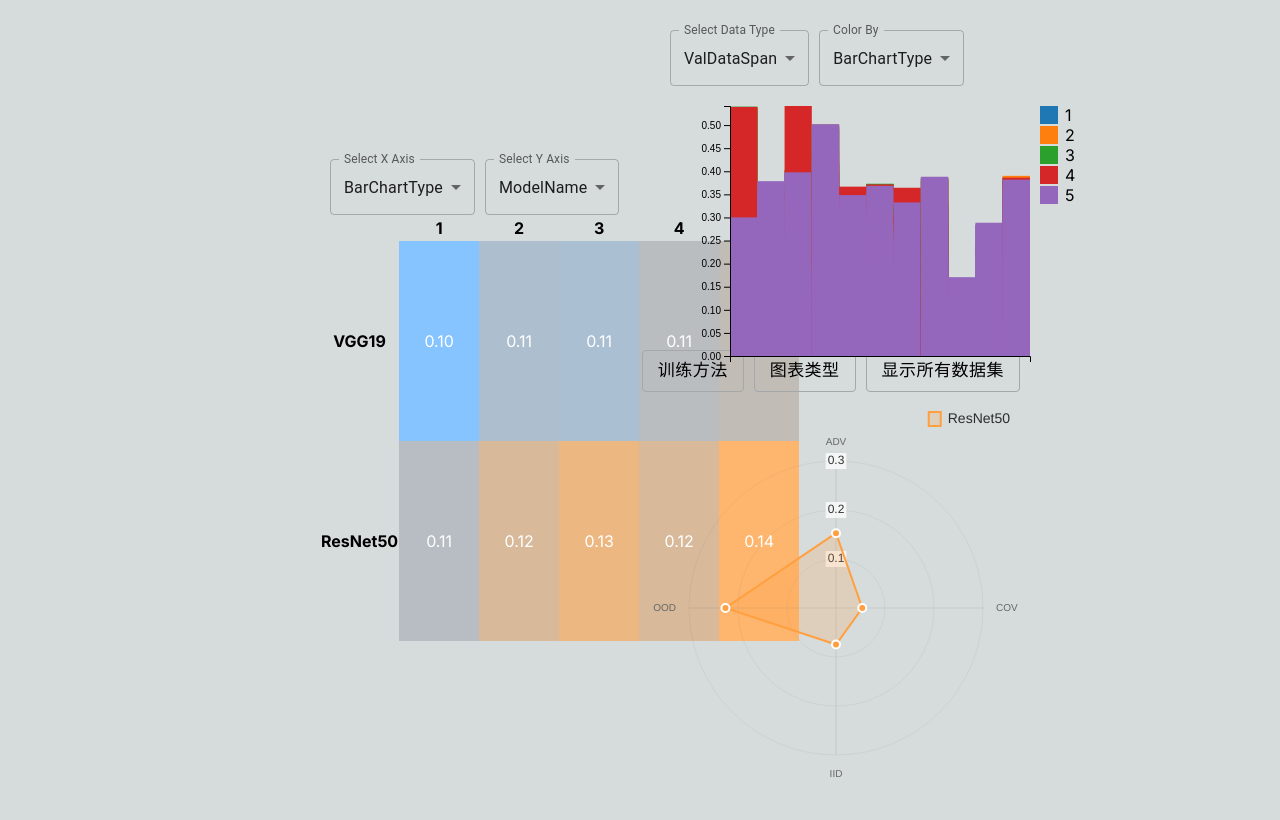
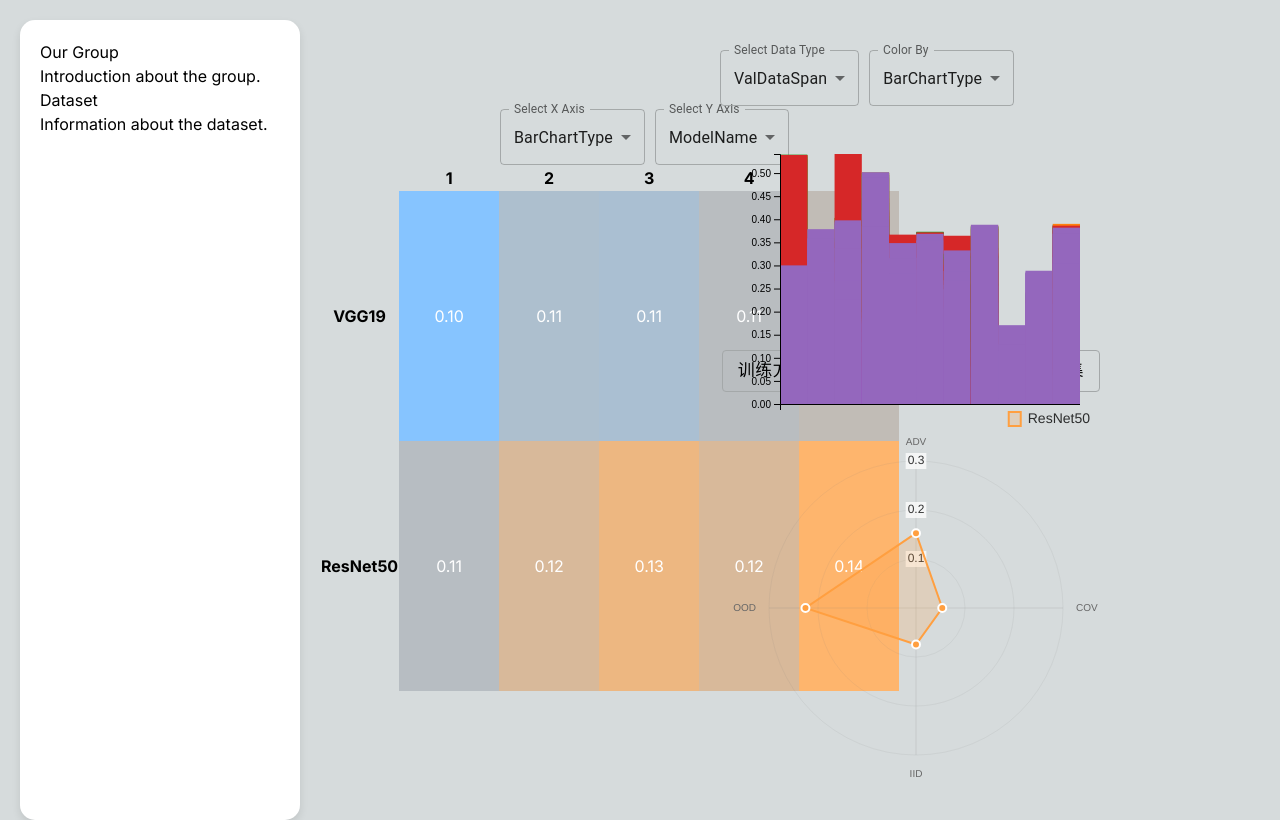
Before and after one commit to JA101617/Visualization-visual-comparison-interface, a Next.js app: page / in a window 1280 px wide. Built offline with nearby package versions, Linux system fonts and the light colour scheme.

Commit message:
微调了组件的位置

```diff
--- a/app/BarChart.js
+++ b/app/BarChart.js
@@ -42,7 +42,7 @@
     //const containerWidth = containerRef.current.clientWidth;
     //const containerHeight = window.innerHeight * 0.8;
 
-    const margin = { top: 20, right: 100, bottom: 10, left: 60 };
+    const margin = { top: 0, right: 0, bottom: 10, left: 60 };
     const width = 300;//containerWidth - margin.left - margin.right;
     const height = 250;//containerHeight - margin.top - margin.bottom;
 
@@ -162,6 +162,8 @@
           </Select>
         </FormControl>
       </div>
+      <br></br>
+      <br></br>
       <svg ref={svgRef}></svg>
     </div>
   );
--- a/app/Heatmap.js
+++ b/app/Heatmap.js
@@ -98,9 +98,9 @@
   //const blockSize = Math.min(600 / cols, 600 / rows); // 600是容器的最大宽度和高度
 
   return (
-    <div className="flex justify-start p-5">
-    <div className="w-full max-w-2xl mx-auto">
-      <FormControl style={{ marginLeft: '10px' }}>
+    <div className="flex justify-start p-5" style={{ height: 'auto' }}>
+    <div className="w-full max-w-2xl mx-auto" style={{ height: 'auto' }}>
+      <FormControl style={{ marginLeft: '180px' }}>
         <InputLabel id="demo-simple-select-label">Select X Axis</InputLabel>
         <Select
           labelId="demo-simple-select-label"
@@ -153,8 +153,8 @@
                   key={j}
                   className="text-center text-white"
                   style={{
-                    width: `${400 / cols}px`,
-                    height: `${400 / rows}px`,
+                    width: `${500 / cols}px`,
+                    height: `${500 / rows}px`,
                     backgroundColor: cell !== null ? cell.color : 'gray',
                   }}
                 >
--- a/app/page.js
+++ b/app/page.js
@@ -9,21 +9,39 @@
 export default function Home() {
   return (
     <div>
-      <Head>
-        <title>Data Visualization</title>
-      </Head>
-      <div className="absolute inset-y-0 left-[300px] items-start h-screen">
-        <h1>
-          <title>AI Training Data Visualization</title>
-        </h1>
-        <main style={{ display: 'flex', justifyContent: 'flex-start', alignItems: 'center', height: '100vh' }}>
-          <Heatmap />
-        </main>
+      <h1>
+        <title>AI Training Data Visualization</title>
+      </h1>
+      <div style={{
+        position: 'absolute',
+        top: '20px',
+        left: '20px',
+        width: '280px',
+        height: '800px',
+        backgroundColor: 'white',
+        borderRadius: '15px',
+        padding: '20px',
+        boxShadow: '0 4px 8px rgba(0, 0, 0, 0.1)'
+      }}>
+        <h2>Our Group</h2>
+        <p>Introduction about the group.</p>
+        <h2>Dataset</h2>
+        <p>Information about the dataset.</p>
       </div>
-      <div className="absolute bottom-[20px] right-[250px]">
+      <div className="absolute inset-y-0 left-[300px]"
+        style={{
+          display: 'flex',
+          justifyContent: 'flex-start',
+          alignItems: 'center',
+          height: 'auto'
+        }}
+      >
+        <Heatmap />
+      </div>
+      <div className="absolute bottom-[20px] right-[170px]">
         <RadarChart data={data} />
       </div>
-      <div className="absolute top-[30px] right-[150px] scale-y-70">
+      <div className="absolute top-[50px] right-[200px] scale-y-70">
 
         <BarChart data={data} />
       </div>
```
